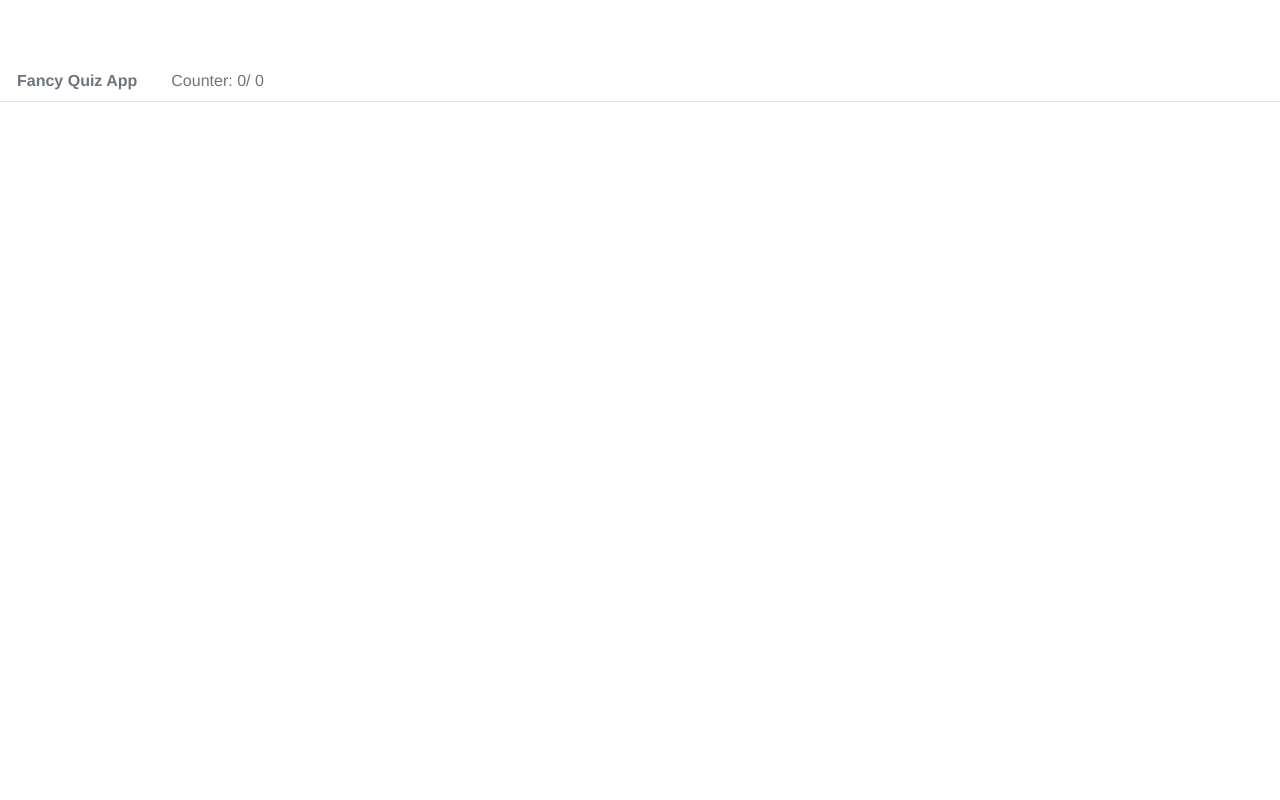
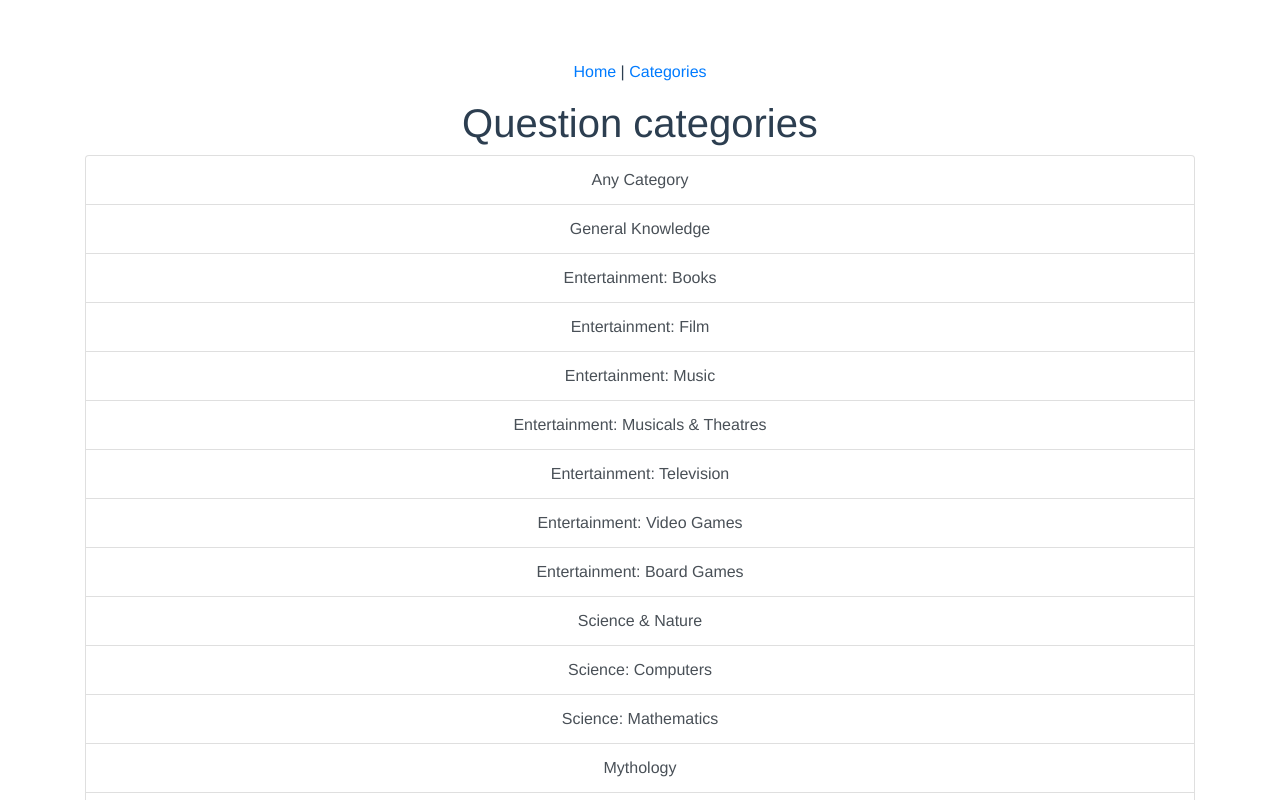
Before and after one commit to RichardsonWTR/vue-quiz, a Vue app: page /categories in a window 1280 px wide. Shown: the top 800 px of the page. Built offline with nearby package versions, Linux system fonts and the light colour scheme; no server answers.

Commit message:
Adding routes and category screen

```diff
--- a/package.json
+++ b/package.json
@@ -13,7 +13,8 @@
     "core-js": "^3.3.2",
     "lodash": "^4.17.15",
     "register-service-worker": "^1.6.2",
-    "vue": "^2.6.10"
+    "vue": "^2.6.10",
+    "vue-router": "^3.1.3"
   },
   "devDependencies": {
     "@vue/cli-plugin-babel": "^4.0.0",
--- a/src/App.vue
+++ b/src/App.vue
@@ -1,62 +1,16 @@
 <template>
   <div id="app">
-    <!-- <img alt="Vue logo" src="./assets/logo.png"> -->
-    <!-- <HelloWorld msg="Welcome to Your Vue.js App"/> -->
-    <Header :totalAnswered="totalAnswered" :correctAnswered="correctAnswered" />
-
-    <b-container class="bv-example-row">
-      <b-row>
-        <b-col md="6" offset-md="3">
-          <QuestionBox
-            v-if="questions.length"
-            :currentQuestion="questions[index]"
-            :next="next"
-            :increment="increment"
-          />
-        </b-col>
-      </b-row>
+    <div id="nav">
+      <router-link to="/">Home</router-link> |
+      <router-link to="/categories">Categories</router-link>
+    </div>
+    <b-container id="app-container">
+      <router-view />
     </b-container>
   </div>
 </template>
 
-<script>
-// import HelloWorld from './components/HelloWorld.vue'
-import Header from "./components/Header.vue";
-import QuestionBox from "./components/QuestionBox.vue";
 
-export default {
-  name: "app",
-  components: {
-    Header,
-    QuestionBox
-  },
-  data() {
-    return {
-      questions: [],
-      index: 0,
-      correctAnswered: 0,
-      totalAnswered: 0
-    };
-  },
-  methods: {
-    next() {
-      this.index++;
-    },
-    increment(isCorrect) {
-      if (isCorrect) this.correctAnswered++;
-      this.totalAnswered++;
-    }
-  },
-  mounted: function() {
-    fetch("https://opentdb.com/api.php?amount=10")
-      .then(res => res.json())
-      .then(data => {
-        if (data.response_code != 0) return;
-        this.questions = data.results;
-      });
-  }
-};
-</script>
 
 <style>
 #app {
@@ -67,4 +21,8 @@ export default {
   color: #2c3e50;
   margin-top: 60px;
 }
+#app-container{
+  margin-top: 15px;
+  margin-bottom: 15px;
+}
 </style>
--- /dev/null
+++ b/src/components/CategoryList.vue
@@ -0,0 +1,30 @@
+<template>
+    <div>
+      <b-list-group>
+        <b-list-group-item v-for="cat in categories" :key="cat.value" :to="`/categories/${cat.value}`">{{ cat.name }}</b-list-group-item>
+      </b-list-group>
+    </div>
+</template>
+<script>
+import categories_arr from '@/data/categories'
+export default {
+    data() {
+        return {};
+    },
+    computed: {
+      categories() {
+        let categories = categories_arr
+        categories.forEach(cat => cat.name = this.htmlDecode(cat.name))
+        return categories
+      }
+    },
+    methods: {
+      htmlDecode(input){
+        var e = document.createElement('textarea')
+        e.innerHTML = input
+        // handle case of empty input
+        return e.childNodes.length === 0 ? "" : e.childNodes[0].nodeValue
+      }
+    }
+};
+</script>
--- /dev/null
+++ b/src/data/categories.js
@@ -0,0 +1,27 @@
+export default [
+    {value: 'any',name: 'Any Category'},
+    { value:'9', name: 'General Knowledge' },
+    { value:'10', name: 'Entertainment: Books '},
+    { value:'11', name: 'Entertainment: Film '},
+    { value:'12', name: 'Entertainment: Music '},
+    { value:'13', name: 'Entertainment: Musicals &amp; Theatres '},
+    { value:'14', name: 'Entertainment: Television '},
+    { value:'15', name: 'Entertainment: Video Games '},
+    { value:'16', name: 'Entertainment: Board Games '},
+    { value:'17', name: 'Science &amp; Nature '},
+    { value:'18', name: 'Science: Computers '},
+    { value:'19', name: 'Science: Mathematics '},
+    { value:'20', name: 'Mythology '},
+    { value:'21', name: 'Sports '},
+    { value:'22', name: 'Geography '},
+    { value:'23', name: 'History '},
+    { value:'24', name: 'Politics '},
+    { value:'25', name: 'Art '},
+    { value:'26', name: 'Celebrities '},
+    { value:'27', name: 'Animals '},
+    { value:'28', name: 'Vehicles '},
+    { value:'29', name: 'Entertainment: Comics '},
+    { value:'30', name: 'Science: Gadgets '},
+    { value:'31', name: 'Entertainment: Japanese Anime &amp; Manga '},
+    { value:'32', name: 'Entertainment: Cartoon &amp; Animations'}
+]
--- a/src/main.js
+++ b/src/main.js
@@ -5,6 +5,8 @@ import 'bootstrap/dist/css/bootstrap.css'
 import 'bootstrap-vue/dist/bootstrap-vue.css'
 
 import App from './App.vue'
+import router from './router'
+
 import './registerServiceWorker'
 
 Vue.config.productionTip = false
@@ -12,5 +14,6 @@ Vue.config.productionTip = false
 Vue.use(BootstrapVue)
 
 new Vue({
+  router,
   render: h => h(App),
 }).$mount('#app')
--- /dev/null
+++ b/src/router/index.js
@@ -0,0 +1,33 @@
+import Vue from 'vue'
+import VueRouter from 'vue-router'
+import Home from '@/views/Home'
+import QuestionCategories from '@/views/QuestionCategories'
+import QuestionBox from '@/views/QuestionBox'
+
+Vue.use(VueRouter)
+
+const routes = [
+    {
+        path: '/',
+        name: 'home',
+        component: Home
+    },
+    {
+        path: '/categories',
+        name: 'categories',
+        component: QuestionCategories
+    },
+    {
+        path:'/categories/:id',
+        name: 'questionBox',
+        component: QuestionBox
+    }
+]
+
+const router = new VueRouter({
+    mode: 'history',
+    base: process.env.BASE_URL,
+    routes
+})
+
+export default router
--- /dev/null
+++ b/src/views/Home.vue
@@ -0,0 +1,8 @@
+<template>
+  <h1>Home</h1>
+</template>
+<script>
+export default {
+
+}
+</script>
--- /dev/null
+++ b/src/views/QuestionBox.vue
@@ -0,0 +1,58 @@
+<template>
+    <div id="app">
+    <!-- <img alt="Vue logo" src="./assets/logo.png"> -->
+    <!-- <HelloWorld msg="Welcome to Your Vue.js App"/> -->
+    <Header :totalAnswered="totalAnswered" :correctAnswered="correctAnswered" />
+
+    <b-container class="bv-example-row">
+      <b-row>
+        <b-col md="6" offset-md="3">
+          <QuestionBox
+            v-if="questions.length"
+            :currentQuestion="questions[index]"
+            :next="next"
+            :increment="increment"
+          />
+        </b-col>
+      </b-row>
+    </b-container>
+  </div>
+</template>
+
+<script>
+// import HelloWorld from './components/HelloWorld.vue'
+import Header from "@/components/Header.vue";
+import QuestionBox from "@/components/QuestionBox.vue";
+
+export default {
+  components: {
+    Header,
+    QuestionBox
+  },
+  data() {
+    return {
+      questions: [],
+      index: 0,
+      correctAnswered: 0,
+      totalAnswered: 0
+    };
+  },
+  methods: {
+    next() {
+      this.index++;
+    },
+    increment(isCorrect) {
+      if (isCorrect) this.correctAnswered++;
+      this.totalAnswered++;
+    }
+  },
+  mounted: function() {
+    fetch("https://opentdb.com/api.php?amount=10")
+      .then(res => res.json())
+      .then(data => {
+        if (data.response_code != 0) return;
+        this.questions = data.results;
+      });
+  }
+};
+</script>
--- /dev/null
+++ b/src/views/QuestionCategories.vue
@@ -0,0 +1,16 @@
+<template>
+    <div>
+        <h1>Question categories </h1>
+        <CategoryList/>
+    </div>
+</template>
+<script>
+import CategoryList from '@/components/CategoryList'
+
+export default {
+    name: 'categories',
+    components: {
+        CategoryList
+    }
+}
+</script>
--- a/vue.config.js
+++ b/vue.config.js
@@ -1,3 +1,3 @@
 module.exports ={
-    publicPath: '/vue-quiz/'
+    //publicPath: '/vue-quiz/'
 }
```
Also changed, not shown: 1 other file (tests, documents, lock files or other folders).
